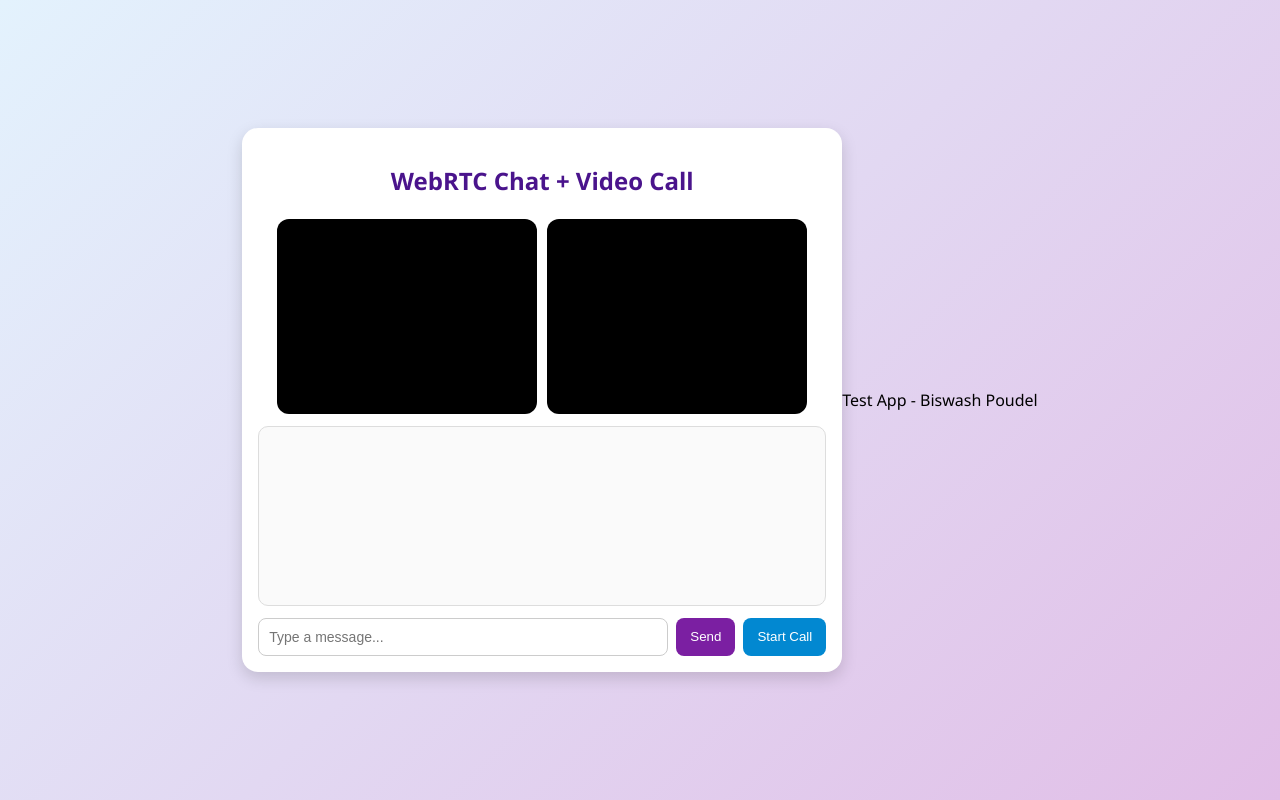
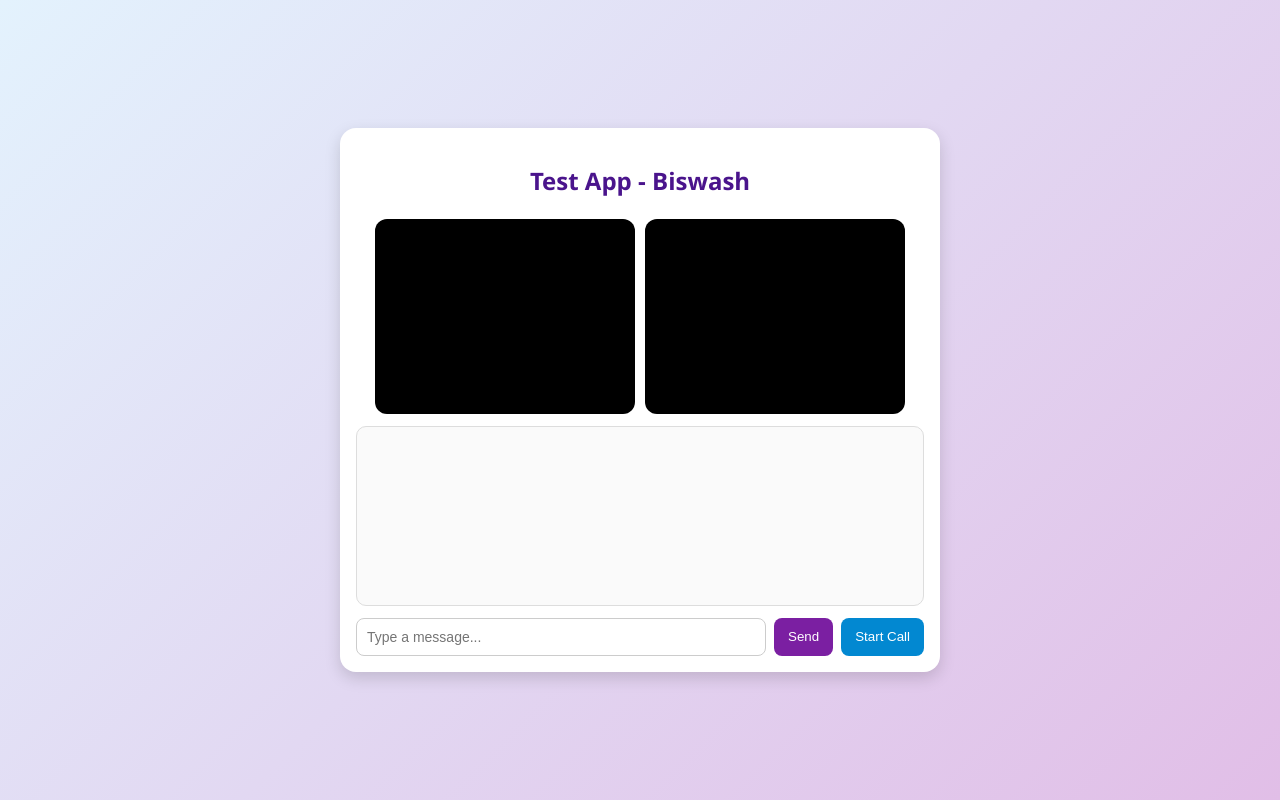
Before and after one commit to biswashpoudel/websockets, a website: page index.html in a window 1280 px wide. Drawn offline with Linux system fonts and the light colour scheme.

Commit message:
html changes

```diff
--- a/index.html
+++ b/index.html
@@ -108,7 +108,8 @@
 </head>
 <body>
   <div class="container">
-    <h2>WebRTC Chat + Video Call</h2>
+
+    <h2>Test App - Biswash</h2>
 
     <div class="videos">
       <video id="localVideo" autoplay muted playsinline></video>
@@ -123,9 +124,9 @@
       <button id="startCall">Start Call</button>
       <button id="endCall">End Call</button>
     </div>
-  </div>
+    </div>
 
-  Test App - Biswash Poudel
+
 
   <script>
     // connect to your deployed WebSocket server
```
